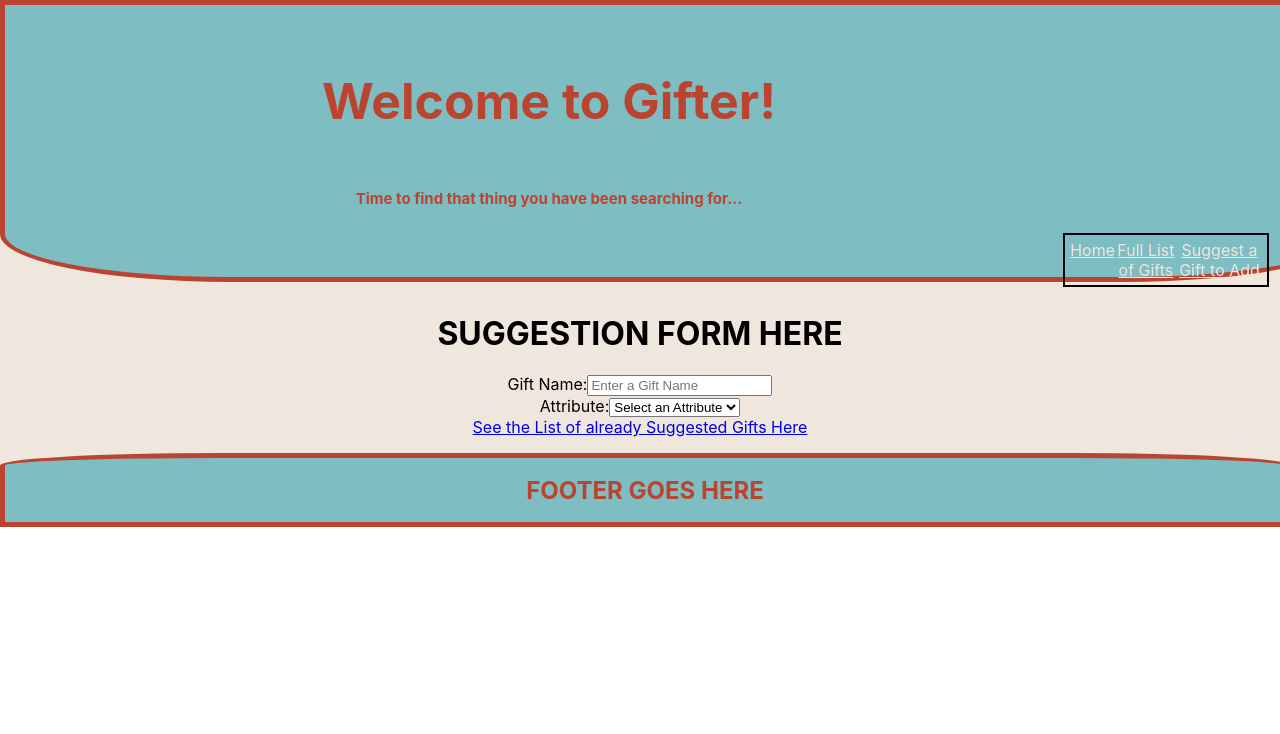
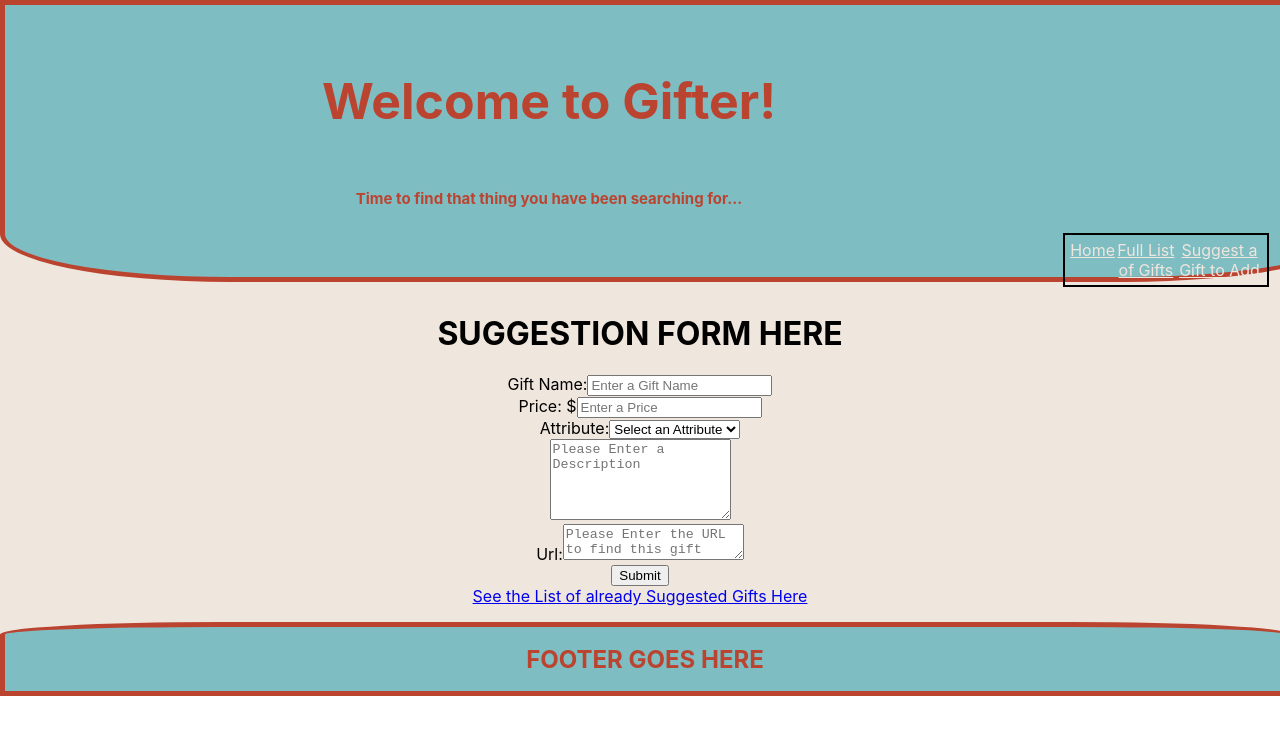
Before and after one commit to KWard94/gifter, a React (Create React App) app in the folder gifter/: page /suggestion in a window 1280 px wide. Shown: the top 734 px of the page. Built offline with nearby package versions, Linux system fonts and the light colour scheme.

Commit message:
added delete route and button, added details page for suggested

```diff
--- a/gifter/src/App.js
+++ b/gifter/src/App.js
@@ -7,6 +7,8 @@ import List from "./Components/List.jsx";
 import GiftInfo from "./Components/GiftInfo";
 import SuggestedList from "./Components/SuggestedList.jsx";
 import Suggested from "./Components/Suggested.jsx";
+import SugestedDetails from "./Components/SuggestedDetails.jsx";
+import SuggestedDetails from "./Components/SuggestedDetails.jsx";
 
 function App() {
   return (
@@ -18,11 +20,17 @@ function App() {
         <Route exact path="/gifts" component={List} />
         <Route exact path="/suggested" component={SuggestedList} />
         <Route exact path="/suggestion" component={Suggested} />
-
         <Route
           exact
           path="/gifts/:id"
           render={(routerProps) => <GiftInfo match={routerProps.match} />}
+        />
+        <Route
+          exact
+          path="/suggestion/:id"
+          render={(routerProps) => (
+            <SuggestedDetails match={routerProps.match} />
+          )}
         />
         <Home />
       </Switch>
--- a/gifter/src/Components/Suggested.jsx
+++ b/gifter/src/Components/Suggested.jsx
@@ -2,6 +2,7 @@ import React, { useState, useEffect } from "react";
 import axios from "axios";
 import { Link, useHistory } from "react-router-dom";
 import Form from "react-bootstrap/Form";
+import Button from "react-bootstrap/Button";
 
 export default function Suggested() {
   const attribute = [
@@ -52,6 +53,9 @@ export default function Suggested() {
     if (!suggestion.name || suggestion.name === "") {
       alert("A Name is Required");
       return;
+    } else if (!suggestion.attribute) {
+      alert("An Attribute is Required");
+      return;
     } else {
       postSuggestion().then(() => history.push(`/suggested`));
     }
@@ -68,6 +72,15 @@ export default function Suggested() {
             onChange={handleChange}
             placeholder="Enter a Gift Name"
             name="name"
+          />
+        </Form.Group>
+        <Form.Group className="price-container">
+          <Form.Label>Price: $</Form.Label>
+          <Form.Control
+            type="text"
+            onChange={handleChange}
+            placeholder="Enter a Price"
+            name="price"
           />
         </Form.Group>
         <Form.Group className="dropdown-container">
@@ -87,6 +100,29 @@ export default function Suggested() {
             ))}
           </select>
         </Form.Group>
+        <Form.Group className="textarea">
+          {/* <Form.Label>Description:</Form.Label> */}
+          <Form.Control
+            type="text"
+            as="textarea"
+            rows={5}
+            onChange={handleChange}
+            placeholder="Please Enter a Description"
+            name="description"
+          />
+        </Form.Group>
+        <Form.Group className="url">
+          <Form.Label>Url:</Form.Label>
+          <Form.Control
+            type="text"
+            as="textarea"
+            rows={2}
+            onChange={handleChange}
+            placeholder="Please Enter the URL to find this gift"
+            name="description"
+          />
+        </Form.Group>
+        <Button type="submit">Submit</Button>
       </Form>
       <Link to="/suggested">See the List of already Suggested Gifts Here</Link>
     </div>
--- /dev/null
+++ b/gifter/src/Components/SuggestedDetails.jsx
@@ -0,0 +1,58 @@
+import React, { useState, useEffect } from "react";
+import { useHistory } from "react-router-dom";
+import axios from "axios";
+
+export default function SuggestedDetails({ match }) {
+  const [suggested, setSuggested] = useState([]);
+  const history = useHistory();
+
+  useEffect(() => getSuggested(match.params.id), [match]);
+
+  const getSuggested = async (id) => {
+    try {
+      const url = `https://gifter-backend-api.herokuapp.com/suggestion/${id}`;
+      // const url = `http://localhost:4500/gifts/${id}`;
+
+      const suggestedDet = await axios.get(url);
+      console.log(suggestedDet.data);
+      setSuggested(suggestedDet.data);
+    } catch (error) {
+      console.log(error);
+    }
+  };
+
+  const deleteSuggested = async () => {
+    try {
+      const url = `https://gifter-backend-api.herokuapp.com/suggestion/${suggested._id}`;
+      // const url = `http://localhost:4500/gifts/${id}`;
+
+      await axios.delete(url);
+      history.push("/suggested");
+    } catch (error) {
+      console.log(error);
+    }
+  };
+
+  return (
+    suggested && (
+      <div className="details">
+        <h3>THE DETAIL OF GIFTS</h3>
+        <h1>
+          This gift is the {suggested.name}, {suggested.price}
+        </h1>
+        <h3>It is perfect for your friend who is: {suggested.attribute}</h3>
+        <p>{/* <img src={suggested.image} alt="Display of Gift" /> */}</p>
+        <p>{suggested.description}</p>
+        <h6>
+          Let's wrap this up....{" "}
+          <a href={suggested.url} target="_blank" rel="noreferrer">
+            <button className="toShop">Link to This Gift!</button>
+          </a>
+          <button onClick={() => deleteSuggested()}>
+            Delete This Suggestion
+          </button>
+        </h6>
+      </div>
+    )
+  );
+}
--- a/gifter/src/Components/SuggestedList.jsx
+++ b/gifter/src/Components/SuggestedList.jsx
@@ -1,8 +1,12 @@
 import React, { useState, useEffect } from "react";
+import { useHistory } from "react-router-dom";
 import axios from "axios";
 
 export default function SuggestedList() {
   const [suggest, setSuggest] = useState([]);
+  const [id, setId] = useState();
+  const history = useHistory();
+
   useEffect(() => getSuggested(), []);
 
   const getSuggested = async () => {
@@ -17,6 +21,11 @@ export default function SuggestedList() {
     }
   };
 
+  const handleDetails = (id) => {
+    history.push(`/suggestion/${id}`);
+    setId(id);
+  };
+
   return (
     <div className="suggested-page">
       <div className="suggested-list">
@@ -24,6 +33,12 @@ export default function SuggestedList() {
           return (
             <ul>
               <li>{suggested.name}</li>
+              <button
+                className="view-details"
+                onClick={() => handleDetails(suggested._id)}
+              >
+                See Details
+              </button>
             </ul>
           );
         })}
@@ -31,3 +46,25 @@ export default function SuggestedList() {
     </div>
   );
 }
+
+// return (
+//     gifts && (
+//       <div className="list">
+//         <h1>API CALL DATA</h1>
+//         <h3>THE LIST OF GIFTS</h3>
+//         {gifts.map((gift) => {
+//           return (
+//             <ul className="gift-list" key={gift._id}>
+//               <li>{gift.name}</li>
+//               <button
+//                 className="view-details"
+//                 onClick={() => handleDetails(gift._id)}
+//               >
+//                 View Gift Details
+//               </button>
+//             </ul>
+//           );
+//         })}
+//       </div>
+//     )
+//   );
```
